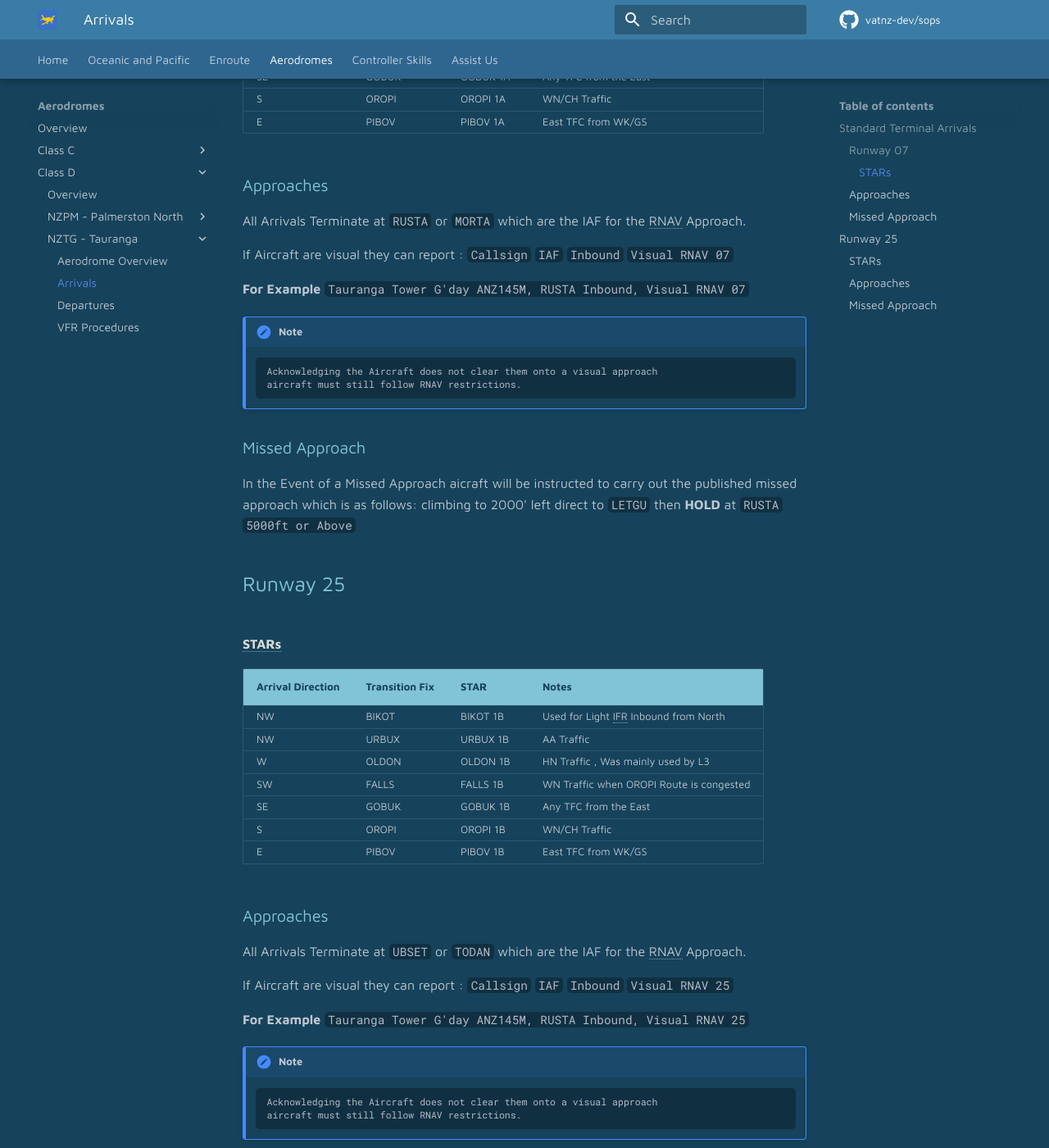
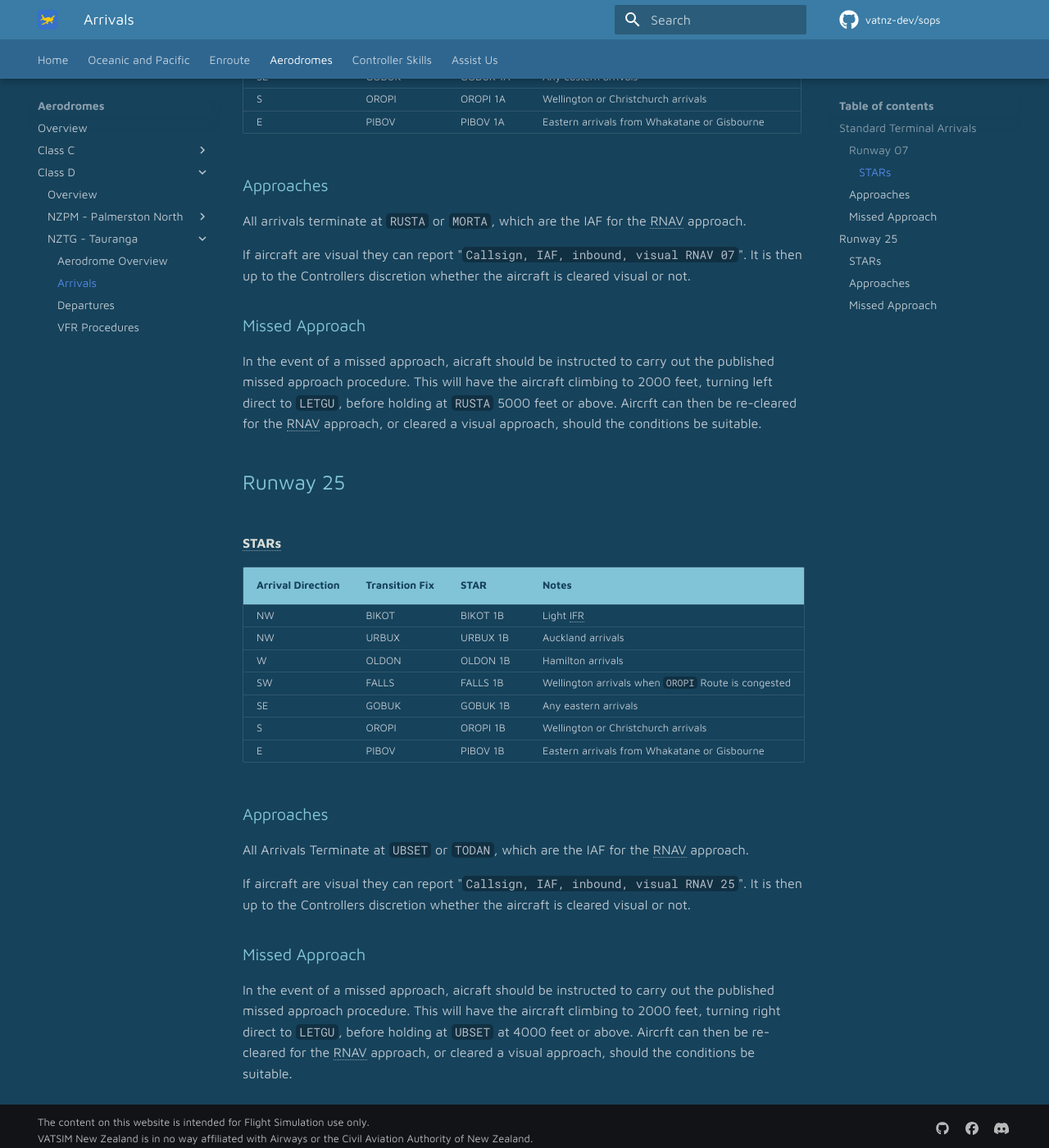
Before and after one commit to vatnz-dev/sops, an MkDocs documentation site: the page built from docs/aerodromes/Class D/NZTG/arrivals.md, in a window 1280 px wide and 1400 px high, scrolled down 517 px. Shown: the whole window at 82% size. Built offline with MkDocs 1.6.1 and Material for MkDocs 9.7.7, drawn with Linux system fonts in a browser that asks for light colours; comment, search, counter and statistics services are not loaded; some of the changed text lies outside the part shown.

Commit message:
fix: Minor style/formatting changes

```diff
--- a/docs/aerodromes/Class D/NZTG/arrivals.md
+++ b/docs/aerodromes/Class D/NZTG/arrivals.md
@@ -12,62 +12,46 @@
 
 #### STARs
 
-| Arrival Direction | Transition Fix | STAR             | Notes                                    |
-| ----------------- | -------------- | ---------------- | ---------------------------------------- |
-| NW                | BIKOT          | BIKOT 1A         | Used for Light IFR Inbound from North    |
-| NW                | URBUX          | URBUX 1A         | AA Traffic                               |
-| W                 | OLDON          | OLDON 1A         | HN Traffic , Was mainly used by L3       |
-| SW                | FALLS          | FALLS 1A         | WN Traffic when OROPI Route is congested |
-| SE                | GOBUK          | GOBUK 1A         | Any TFC from the East                    |
-| S                 | OROPI          | OROPI 1A         | WN/CH Traffic                            |
-| E                 | PIBOV          | PIBOV 1A         | East TFC from WK/GS                      |
+| Arrival Direction | Transition Fix | STAR     | Notes                                               |
+| ----------------- | -------------- | -------- | --------------------------------------------------- |
+| NW                | BIKOT          | BIKOT 1A | Light IFR                                           |
+| NW                | URBUX          | URBUX 1A | Auckland arrivals                                   |
+| W                 | OLDON          | OLDON 1A | Hamilton arrivals                                   |
+| SW                | FALLS          | FALLS 1A | Wellington arrivals when `OROPI` route is congested |
+| SE                | GOBUK          | GOBUK 1A | Any eastern arrivals                                |
+| S                 | OROPI          | OROPI 1A | Wellington or Christchurch arrivals                 |
+| E                 | PIBOV          | PIBOV 1A | Eastern arrivals from Whakatane or Gisbourne        |
 
 ### Approaches
 
-All Arrivals Terminate at `RUSTA` or `MORTA`
-which are the IAF for the RNAV Approach.
+All arrivals terminate at `RUSTA` or `MORTA`, which are the IAF for the RNAV approach.
 
-If Aircraft are visual they can report : `Callsign` `IAF` `Inbound` `Visual RNAV 07`
-
-**For Example** `Tauranga Tower G'day ANZ145M, RUSTA Inbound, Visual RNAV 07`
-
-!!! note
-        Acknowledging the Aircraft does not clear them onto a visual approach
-        aircraft must still follow RNAV restrictions.
+If aircraft are visual they can report "`Callsign, IAF, inbound, visual RNAV 07`". It is then up to the Controllers discretion whether the aircraft is cleared visual or not.
 
 ### Missed Approach
 
-In the Event of a Missed Approach aicraft will be instructed to carry out the published missed approach
-which is as follows: climbing to 2000' left direct to `LETGU` then **HOLD** at `RUSTA 5000ft or Above`
+In the event of a missed approach, aicraft should be instructed to carry out the published missed approach procedure. This will have the aircraft climbing to 2000 feet, turning left direct to `LETGU`, before holding at `RUSTA` 5000 feet or above. Aircrft can then be re-cleared for the RNAV approach, or cleared a visual approach, should the conditions be suitable.
 
 ## Runway 25
 
 #### STARs
 
-| Arrival Direction | Transition Fix | STAR             | Notes                                    |
-| ----------------- | -------------- | ---------------- | ---------------------------------------- |
-| NW                | BIKOT          | BIKOT 1B         | Used for Light IFR Inbound from North    |
-| NW                | URBUX          | URBUX 1B         | AA Traffic                               |
-| W                 | OLDON          | OLDON 1B         | HN Traffic , Was mainly used by L3       |
-| SW                | FALLS          | FALLS 1B         | WN Traffic when OROPI Route is congested |
-| SE                | GOBUK          | GOBUK 1B         | Any TFC from the East                    |
-| S                 | OROPI          | OROPI 1B         | WN/CH Traffic                            |
-| E                 | PIBOV          | PIBOV 1B         | East TFC from WK/GS                      |
+| Arrival Direction | Transition Fix | STAR     | Notes                                               |
+| ----------------- | -------------- | -------- | --------------------------------------------------- |
+| NW                | BIKOT          | BIKOT 1B | Light IFR                                           |
+| NW                | URBUX          | URBUX 1B | Auckland arrivals                                   |
+| W                 | OLDON          | OLDON 1B | Hamilton arrivals                                   |
+| SW                | FALLS          | FALLS 1B | Wellington arrivals when `OROPI` Route is congested |
+| SE                | GOBUK          | GOBUK 1B | Any eastern arrivals                                |
+| S                 | OROPI          | OROPI 1B | Wellington or Christchurch arrivals                 |
+| E                 | PIBOV          | PIBOV 1B | Eastern arrivals from Whakatane or Gisbourne        |
 
 ### Approaches
 
-All Arrivals Terminate at `UBSET ` or `TODAN `
-which are the IAF for the RNAV Approach.
+All Arrivals Terminate at `UBSET ` or `TODAN`, which are the IAF for the RNAV approach.
 
-If Aircraft are visual they can report : `Callsign` `IAF` `Inbound` `Visual RNAV 25`
-
-**For Example** ` Tauranga Tower G'day ANZ145M, RUSTA Inbound, Visual RNAV 25 `
-
-!!! note
-        Acknowledging the Aircraft does not clear them onto a visual approach
-        aircraft must still follow RNAV restrictions.
+If aircraft are visual they can report "`Callsign, IAF, inbound, visual RNAV 25`". It is then up to the Controllers discretion whether the aircraft is cleared visual or not.
 
 ### Missed Approach
 
-In the Event of a Missed Approach aicraft will be instructed to carry out the published missed approach
-which is as follows: climbing to 2000' right direct to `LETGU` then **HOLD** at `UBSET 4000ft and Above`
+In the event of a missed approach, aicraft should be instructed to carry out the published missed approach procedure. This will have the aircraft climbing to 2000 feet, turning right direct to `LETGU`, before holding at `UBSET` at 4000 feet or above. Aircrft can then be re-cleared for the RNAV approach, or cleared a visual approach, should the conditions be suitable.
```
Also changed, not shown: docs/aerodromes/Class D/NZTG/departures.md (+14 -18 lines), docs/aerodromes/Class D/NZTG/index.md (+43 -47 lines), docs/aerodromes/Class D/NZTG/vfr-procedures.md (+14 -18 lines), docs/aerodromes/Class D/NZTG/.pages.
